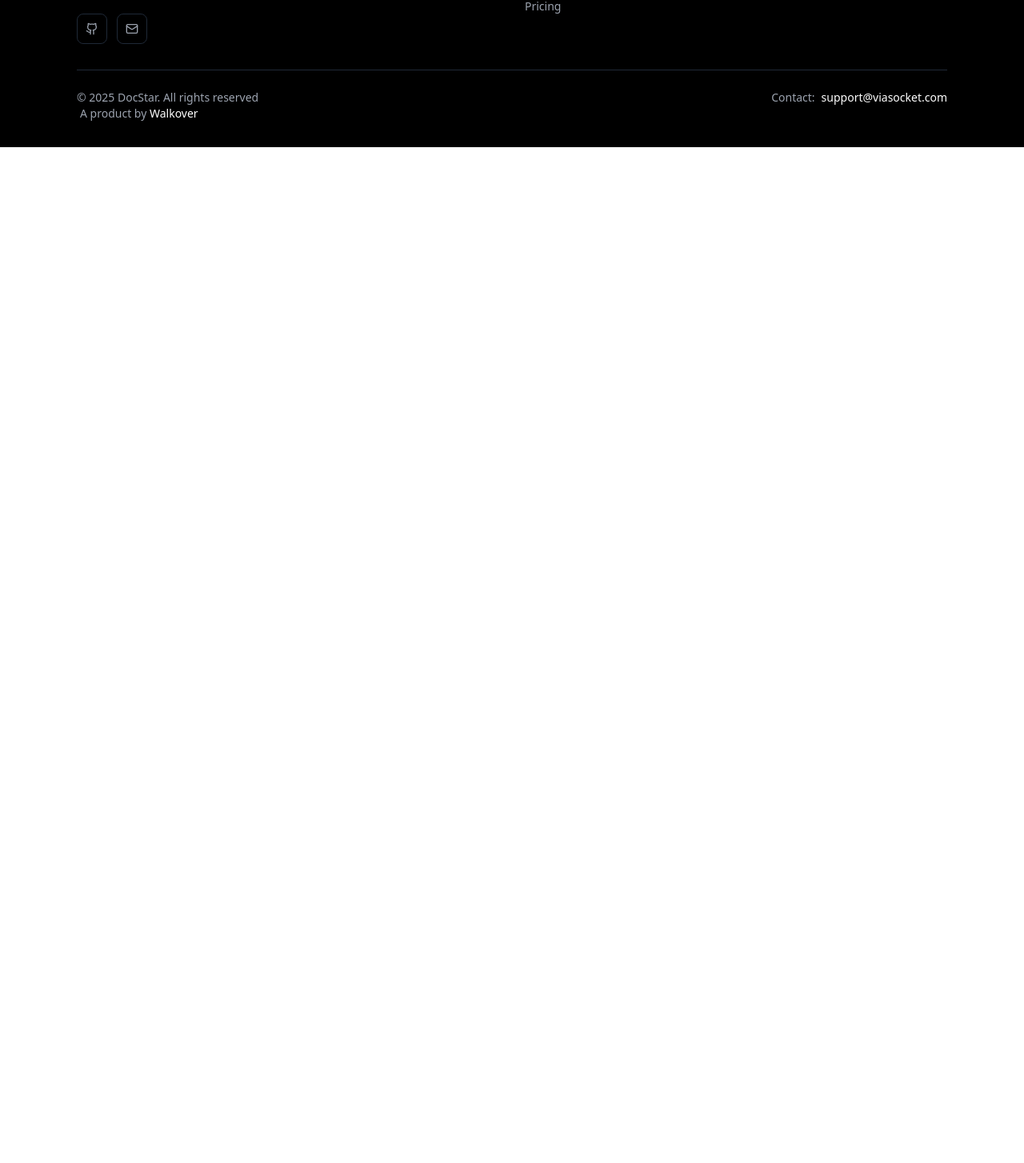
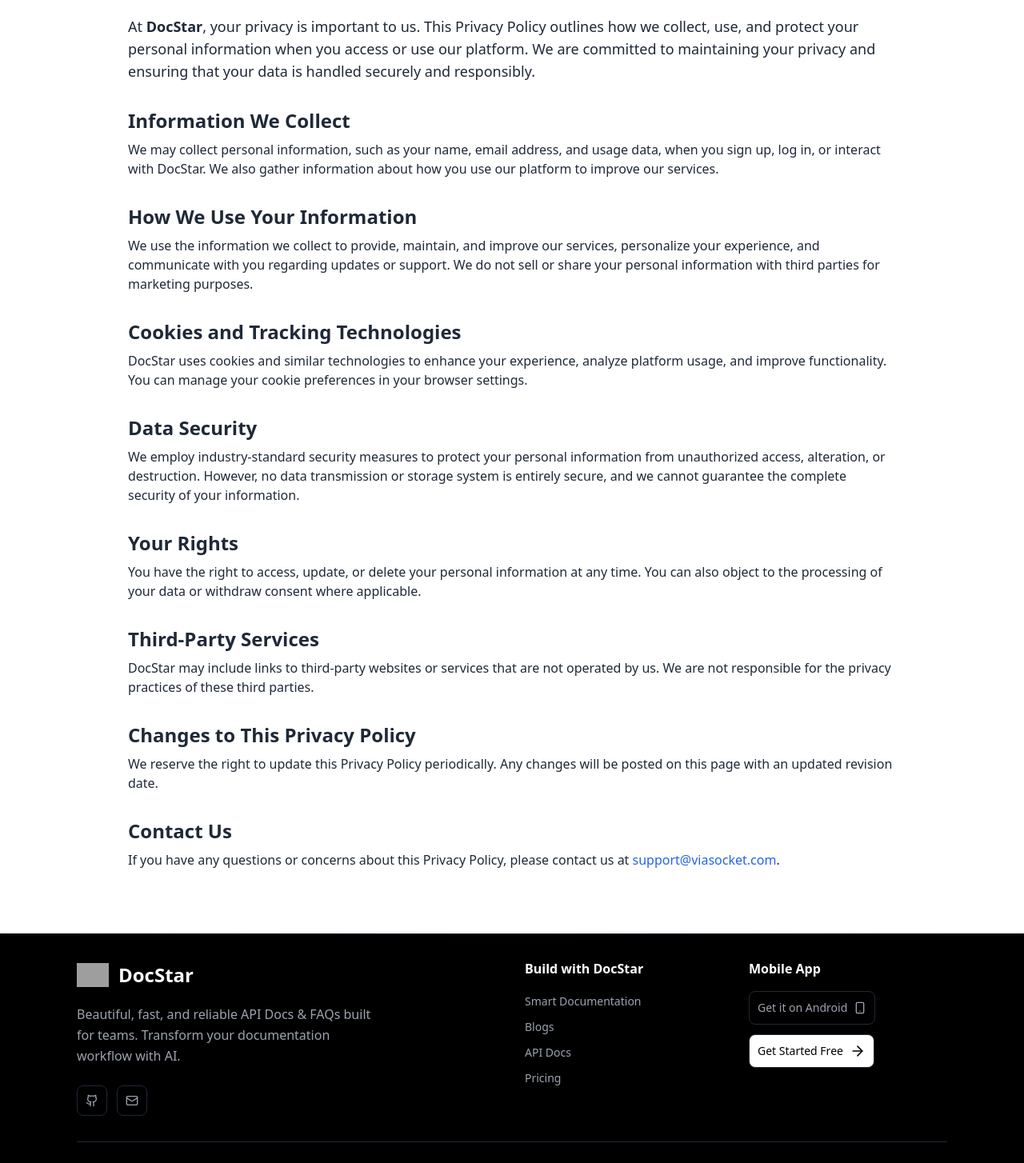
Before and after one commit to swayammaheshwari/docstar-website, a React (Vite) app: page /privacy-policy in a window 1280 px wide. Shown: the part 173-1627 px from the top of the page at 80% size. Before the commit the page ends 800 px from the top, so only its background shows below. Built offline with nearby package versions, Linux system fonts and the light colour scheme; grey boxes are pictures that could not be loaded.

Commit message:
privacy policy page

```diff
--- a/src/App.tsx
+++ b/src/App.tsx
@@ -15,6 +15,7 @@
 import { Pricing } from "./components/Pricing";
 import { WhiteLabelling } from "./pages/WhiteLabelling";
 import { SsoAuthentication } from "./pages/SsoAuthentication";
+import PrivacyPolicy from "./pages/privacypolicy";
 
 function App() {
   return (
@@ -42,6 +43,7 @@
         <Route path="/pricing" element={<Pricing />} />
         <Route path="/white-labelling" element={<WhiteLabelling />} />
         <Route path="/sso-authentication" element={<SsoAuthentication />} />
+        <Route path="/privacy-policy" element={<PrivacyPolicy />} />
       </Routes>
       <Footer />
     </div>
--- a/src/components/Footer.tsx
+++ b/src/components/Footer.tsx
@@ -1,5 +1,12 @@
 // import React from 'react';
-import { Mail, Twitter, Github, Linkedin, Smartphone,ArrowRight } from "lucide-react";
+import {
+  Mail,
+  Twitter,
+  Github,
+  Linkedin,
+  Smartphone,
+  ArrowRight,
+} from "lucide-react";
 import Logo from "./Logo";
 import { useNavigate } from "react-router-dom";
 
@@ -154,16 +161,21 @@
               <ArrowRight className="h-5 w-5 ml-2" />
             </a>
           </div>
-
         </div>
 
         {/* Footer Bottom */}
         <div className="border-t border-gray-800 mt-8 pt-6">
           <div className="flex flex-col sm:flex-row justify-between items-center sm:items-start space-y-3 sm:space-y-0">
             <div className="flex flex-col items-center sm:items-start sm:space-x-1">
-              <p className="text-gray-400 text-sm">
-                © 2025 DocStar. All rights reserved
-              </p>
+              <div className="text-gray-400 text-sm flex flex-col sm:flex-row sm:items-center gap-2">
+                <span>© 2025 DocStar. All rights reserved</span>
+                <button
+                  onClick={() => navigate("/privacy-policy")}
+                  className="text-white hover:text-blue-400 transition-colors duration-300 underline"
+                >
+                  Privacy Policy
+                </button>
+              </div>
               <p className="text-gray-400 text-sm">
                 A product by{" "}
                 <a
--- /dev/null
+++ b/src/pages/PrivacyPolicy.tsx
@@ -0,0 +1,54 @@
+const PrivacyPolicy = () => {
+  return (
+    <div className="bg-white text-gray-800 pt-32 pb-16 px-4 md:px-8 max-w-5xl mx-auto">
+      <h1 className="text-4xl font-bold mb-6 text-black">Privacy Policy</h1>
+
+      <p className="mb-4 text-lg">
+        At <span className="font-semibold">DocStar</span>, your privacy is important to us. This Privacy Policy outlines how we collect, use, and protect your personal information when you access or use our platform. We are committed to maintaining your privacy and ensuring that your data is handled securely and responsibly.
+      </p>
+
+      <h2 className="text-2xl font-semibold mt-8 mb-2">Information We Collect</h2>
+      <p className="mb-4">
+        We may collect personal information, such as your name, email address, and usage data, when you sign up, log in, or interact with DocStar. We also gather information about how you use our platform to improve our services.
+      </p>
+
+      <h2 className="text-2xl font-semibold mt-8 mb-2">How We Use Your Information</h2>
+      <p className="mb-4">
+        We use the information we collect to provide, maintain, and improve our services, personalize your experience, and communicate with you regarding updates or support. We do not sell or share your personal information with third parties for marketing purposes.
+      </p>
+
+      <h2 className="text-2xl font-semibold mt-8 mb-2">Cookies and Tracking Technologies</h2>
+      <p className="mb-4">
+        DocStar uses cookies and similar technologies to enhance your experience, analyze platform usage, and improve functionality. You can manage your cookie preferences in your browser settings.
+      </p>
+
+      <h2 className="text-2xl font-semibold mt-8 mb-2">Data Security</h2>
+      <p className="mb-4">
+        We employ industry-standard security measures to protect your personal information from unauthorized access, alteration, or destruction. However, no data transmission or storage system is entirely secure, and we cannot guarantee the complete security of your information.
+      </p>
+
+      <h2 className="text-2xl font-semibold mt-8 mb-2">Your Rights</h2>
+      <p className="mb-4">
+        You have the right to access, update, or delete your personal information at any time. You can also object to the processing of your data or withdraw consent where applicable.
+      </p>
+
+      <h2 className="text-2xl font-semibold mt-8 mb-2">Third-Party Services</h2>
+      <p className="mb-4">
+        DocStar may include links to third-party websites or services that are not operated by us. We are not responsible for the privacy practices of these third parties.
+      </p>
+
+      <h2 className="text-2xl font-semibold mt-8 mb-2">Changes to This Privacy Policy</h2>
+      <p className="mb-4">
+        We reserve the right to update this Privacy Policy periodically. Any changes will be posted on this page with an updated revision date.
+      </p>
+
+      <h2 className="text-2xl font-semibold mt-8 mb-2">Contact Us</h2>
+      <p className="mb-4">
+        If you have any questions or concerns about this Privacy Policy, please contact us at <a href="mailto:support@viasocket.com" className="text-blue-600 hover:underline">support@viasocket.com</a>.
+      </p>
+
+    </div>
+  );
+};
+
+export default PrivacyPolicy;
```
Lines whose indentation alone changed are shown as unchanged.
